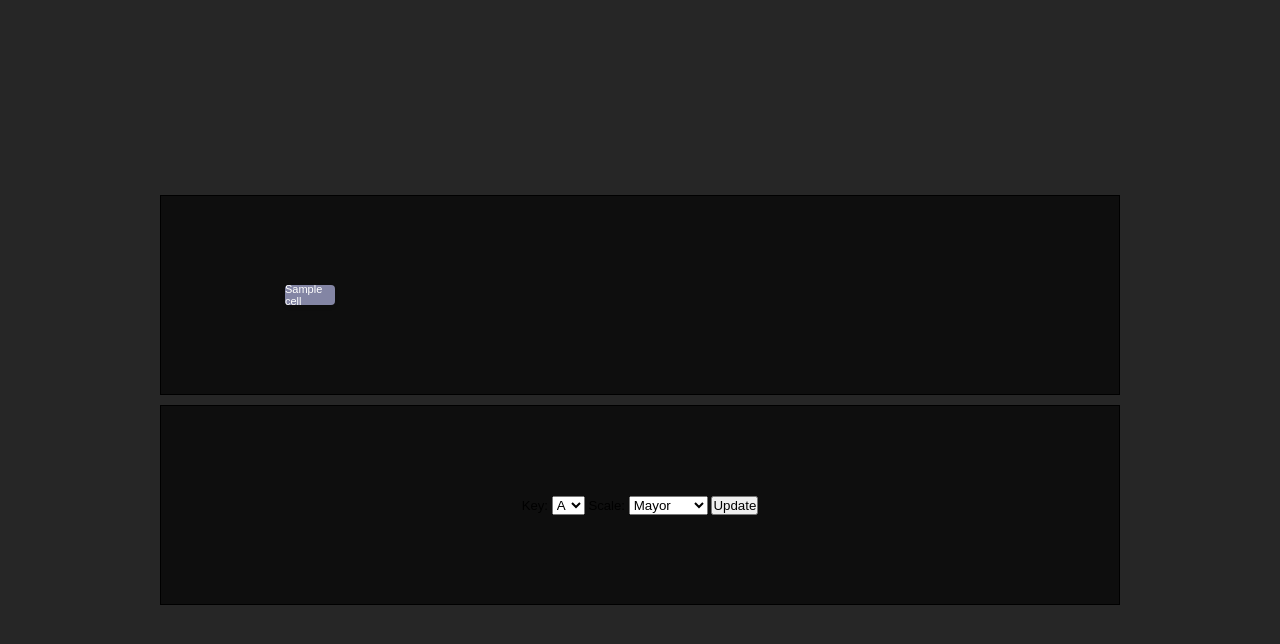
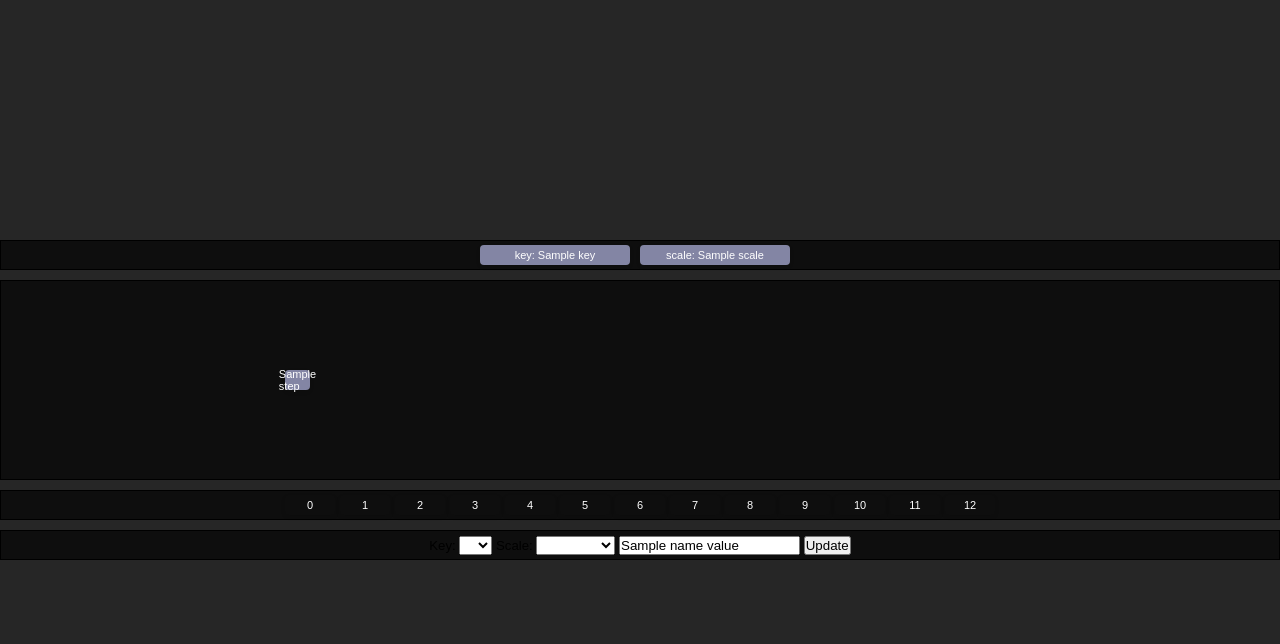
Before and after one commit to xd43vild69/xmusic, a Django app: template xmusic/templates/home.html in a window 1280 px wide. Shown: the top 644 px of the page. Run offline with Django 5.2, Linux system fonts and the light colour scheme; the template is opened without the code that fills it: most values are stand-ins (such as "Sample title", 1, 10 or a date in 2020).

Commit message:
UI improve

```diff
--- a/main/note.py
+++ b/main/note.py
@@ -5,3 +5,5 @@ class Note:
         self.name = name
         self.root = False
         self.step = 0
+        self.fret_mark = False
+        self.fret_zero = False
--- a/xmusic/templates/home.html
+++ b/xmusic/templates/home.html
@@ -50,14 +50,38 @@
             box-shadow: 0 2px 4px rgba(0, 0, 0, 0.1);
         }
 
-        .cell_key {
+        .cell_first {
+            display: flex;
+            justify-content: center;
+            align-items: center;
+            width: 25px;
+            height: 20px;
+            background-color: #8385a4;
+            color: rgb(255, 255, 255);
+            font-size: 11px;
+            border-radius: 4px;
+            box-shadow: 0 2px 4px rgba(0, 0, 0, 0.1);
+        }
+
+        .cell_fret {
             display: flex;
             justify-content: center;
             align-items: center;
             width: 50px;
             height: 20px;
-            background-color: #8385a4;
             color: white;
+            font-size: 11px;
+            border-radius: 4px;
+            box-shadow: 0 2px 4px rgba(0, 0, 0, 0.1);
+        }
+
+        .cell_fret_mark {
+            display: flex;
+            justify-content: center;
+            align-items: center;
+            width: 50px;
+            height: 20px;
+            color: #980000;
             font-size: 11px;
             border-radius: 4px;
             box-shadow: 0 2px 4px rgba(0, 0, 0, 0.1);
@@ -90,6 +114,17 @@
             justify-content: center;
             font-size: 1.2em;
         }
+        .box2 {
+            width: 100%;
+            /* Each div takes up about half the row */
+            height: 30px;
+            background-color: rgb(14, 14, 14);
+            border: 1px solid #000;
+            display: flex;
+            align-items: center;
+            justify-content: center;
+            font-size: 1.2em;
+        }
         .circle {
             display: flex;
             justify-content: center;  /* Centers horizontally */
@@ -100,35 +135,76 @@
             color: white;
             border-radius: 50%; /* Makes the div a circle */
         }
+        .header{
+            display: flex;
+            justify-content: center;
+            align-items: center;
+            width: 150px;
+            height: 20px;
+            background-color: #8385a4;
+            color: white;
+            font-size: 11px;
+            border-radius: 4px;
+            box-shadow: 0 2px 4px rgba(0, 0, 0, 0.1);
+            gap: 5px;
+            margin-right: 10px;
+        }
     </style>
 </head>
 
 <body>
+
     <div class="container">
+        <div class="box2">
+            <div class="header">key: {{key}}</div>
+            <div class="header">scale: {{scale}}</div>
+        </div>
         <div class="box">
             <div class="matrix">
                 {% for row in matrix %}
                 <div class="row">
                     {% for cell in row %}
-                        <div class="{% if cell.step == 1 %} cell_key {% else %} cell {% endif %}">
+                        <div class="{% if forloop.first %} cell_first {% else %} cell {% endif %}">
                             {% if cell.step == 1 %}
-                                <div class="circle">{{ cell.name }} </div>
+                                <div class="circle">{{ cell.step }} </div>
+                            {% elif cell.step == 0 %}
+                                <div></div>
                             {% else %}
-                                <div>{{ cell.name }} </div>
+                                <div>{{ cell.step }} </div>
                             {% endif %}
                         </div>
                     {% endfor %}
                 </div>
                 {% endfor %}
             </div>
+
         </div>
-        <div class="box"> <!-- python manage.py runserver  <div class="cell">{{ cell }}</div> -->
+        <div class="box2">
+            <div class="row">
+                <div class="cell_fret">0</div>
+                <div class="cell_fret">1</div>
+                <div class="cell_fret">2</div>
+                <div class="cell_fret">3</div>
+                <div class="cell_fret">4</div>
+                <div class="cell_fret">5</div>
+                <div class="cell_fret">6</div>
+                <div class="cell_fret">7</div>
+                <div class="cell_fret">8</div>
+                <div class="cell_fret">9</div>
+                <div class="cell_fret">10</div>
+                <div class="cell_fret">11</div>
+                <div class="cell_fret">12</div>
+            </div>
+        </div>
+
+        <div class="box2"> <!-- python manage.py runserver  <div class="cell">{{ cell }}</div> -->
 
                 <!-- Form with a button that sends a POST request -->
                 <form method="POST" action="{% url 'button_action' %}">
                     {% csrf_token %}
                     <label for="key">Key:</label>
                     <select name="key" id="key">
+                        <option value="-1"></option>
                         <option value="A">A</option>
                         <option value="B">B</option>
                         <option value="C">C</option>
@@ -139,17 +215,18 @@
                     </select>
                     <label for="scale">Scale:</label>
                     <select name="scale" id="scale">
-                        <option value="s1">Mayor</option>
-                        <option value="s2">Minor</option>
-                        <option value="m1">Locrian</option>
-                        <option value="m2">Octatonic</option>
-                        <option value="m3">M3</option>
-                        <option value="m4">M4</option>
-                        <option value="m5">M5</option>
+                        <option value="-1"></option>
+                        <option value="mayor">Mayor</option>
+                        <option value="minor">Minor</option>
+                        <option value="locrian">Locrian</option>
+                        <option value="octatonic">Octatonic</option>
+                        <option value="dark_3">dark_3</option>
+                        <option value="dark_4">dark_4</option>
+                        <option value="dark_5">dark_5</option>
                     </select>
+                    <input type="text" name="name" value="{{ name_value }}">
                     <button type="submit">Update</button>
                 </form>
-
         </div>
     </div>
 
```
Also changed, not shown: main/views.py (+14 -12 lines).
